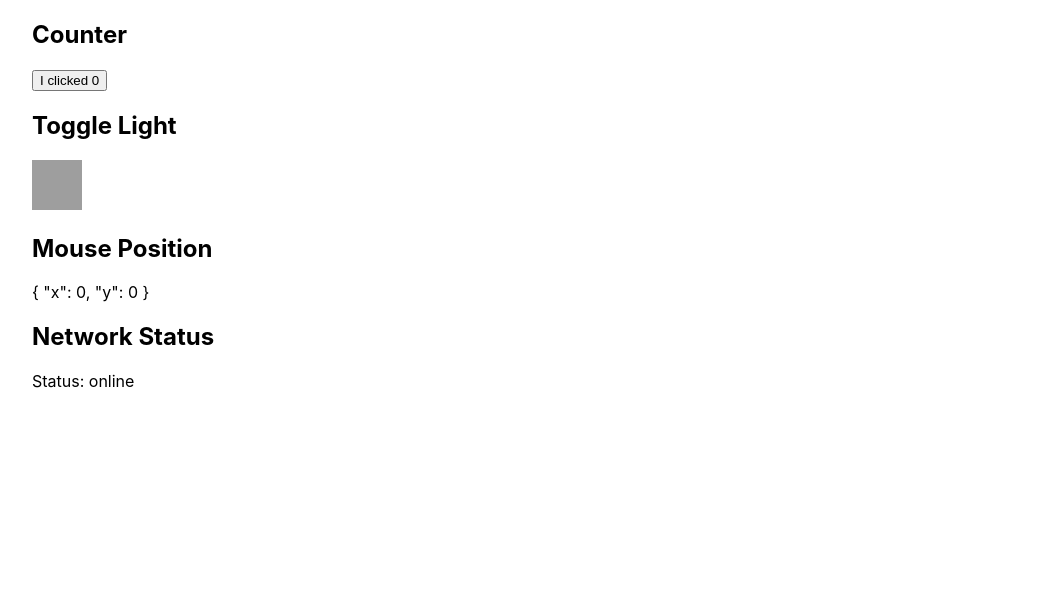
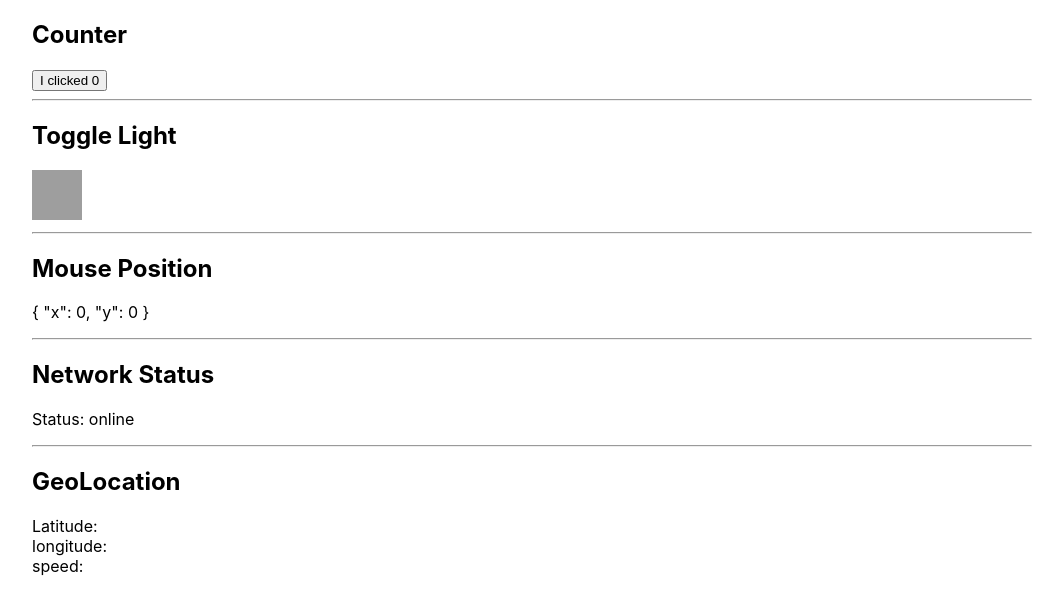
Before and after one commit to mukeshyadav/react-hooks-session, a React (Create React App) app: page / in a window 1280 px wide. Shown: the top 614 px of the page, without its empty margins (108-1171 px from the left). Built offline with nearby package versions, Linux system fonts and the light colour scheme; no server answers; grey boxes are pictures that could not be loaded.

Commit message:
using geolocation API with useEffect hook

```diff
--- a/src/App.js
+++ b/src/App.js
@@ -6,6 +6,17 @@ const App = () => {
 
   const [mousePosition, setMousePosition] = useState({ x: 0, y: 0 });
   const [status, setStatus] = useState(navigator.onLine);
+
+  const initialGeoLocationState = {
+    latitude: null,
+    longitude: null,
+    speed: null
+  };
+
+  const [{ latitude, longitude, speed }, setGeoLocation] = useState(
+    initialGeoLocationState
+  );
+  let mounted = true;
 
   const incrementCount = () => {
     setCount(prevCount => prevCount + 1);
@@ -17,12 +28,26 @@ const App = () => {
     window.addEventListener("online", handleOnline);
     window.addEventListener("offline", handeOffline);
 
+    navigator.geolocation.getCurrentPosition(handleGeoLocation);
+    const watchId = navigator.geolocation.watchPosition(handleGeoLocation);
+
     return () => {
       window.removeEventListener("mousemove", handleMouseMove);
       window.removeEventListener("online", handleOnline);
       window.removeEventListener("offline", handeOffline);
+      navigator.geolocation.clearWatch(watchId);
+      mounted = false;
     };
   }, [count]);
+
+  const handleGeoLocation = event =>
+    mounted
+      ? setGeoLocation({
+          latitude: event.coords.latitude,
+          longitude: event.coords.longitude,
+          speed: event.coords.speed
+        })
+      : null;
 
   const toggleLight = () => setIsOn(prevIsOn => !prevIsOn);
 
@@ -37,7 +62,7 @@ const App = () => {
     <div className="wrapper">
       <h2>Counter</h2>
       <button onClick={incrementCount}>I clicked {count}</button>
-
+      <hr />
       <h2>Toggle Light</h2>
       <img
         onClick={toggleLight}
@@ -49,14 +74,21 @@ const App = () => {
         }
         style={{ height: "50px", width: "50px", cursor: "pointer" }}
       />
-
+      <hr />
       <h2>Mouse Position</h2>
       <p>
         {JSON.stringify(mousePosition, null, 2)} <br />
       </p>
-
+      <hr />
       <h2>Network Status</h2>
       <p>Status: {status ? "online" : "offline"}</p>
+      <hr />
+      <h2>GeoLocation</h2>
+      <p>
+        Latitude: {latitude} <br />
+        longitude: {longitude} <br />
+        speed: {speed}
+      </p>
     </div>
   );
 };
```
